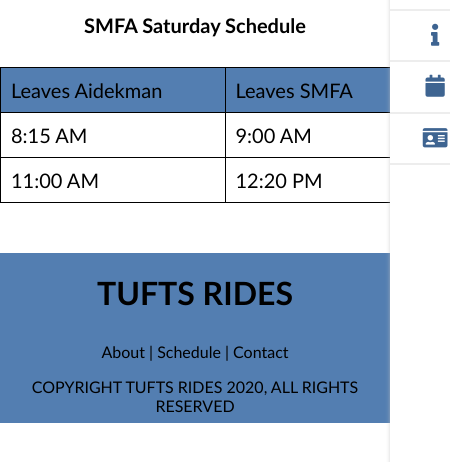
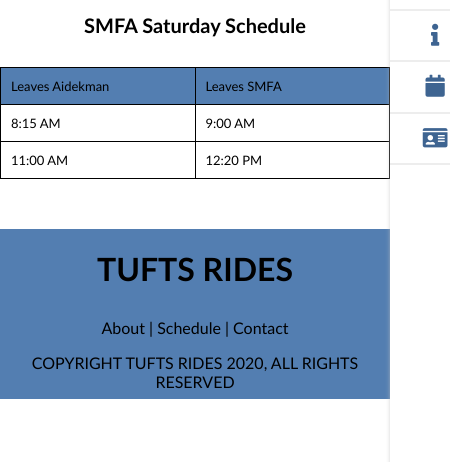
Before and after one commit to csiu18/TuftsRides, a website: page public/schedule/smfa_sat.html in a window 390 px wide. Shown: the part 142-604 px from the top of the page, 450 px wide, since content can reach past the window. Drawn offline with nearby package versions, Linux system fonts and the light colour scheme.

Commit message:
Update smfa_sat.html

```diff
--- a/public/schedule/smfa_sat.html
+++ b/public/schedule/smfa_sat.html
@@ -17,16 +17,29 @@
 	font-size: 20px;
 	text-align: left;
 	margin: auto;
-	width: 450px;
+	max-width: 570px;
 	table-layout: fixed;
 }
-td {padding: 10px;}
+td {padding: 10px}
 tr:first-child {background-color: #537eb1;}
-
 @media (max-width: 970px) {
 	.tableHeader {font-size: 20px;}
-	.tableStyle {overflow-x: auto;}
+	.tableStyle {
+		word-wrap: break-word;
+		max-width: 500px;
+		font-size: 15px;
+	}
 }
+@media (max-width: 470px) {
+	.tableHeader {font-size: 20px;}
+	.tableStyle {
+		word-wrap: break-word;
+		max-width: 470px;
+		font-size: 13px;
+		overflow-x: auto;
+	}
+}
+
 </style>
 
 </head>
@@ -85,7 +98,7 @@
 
 <div class="map" style="padding: auto; margin-left:auto; margin-right:auto;">
 	<h1 class = "tableHeader">SMFA Saturday Schedule </h1>
-	<table class = "tableStyle" id = "tablesched" border = "1">
+	<table class = "tableStyle" id = "tablesched" border = "1" width="100%">
 	</table>
 	<script type="text/javascript">
 
```
